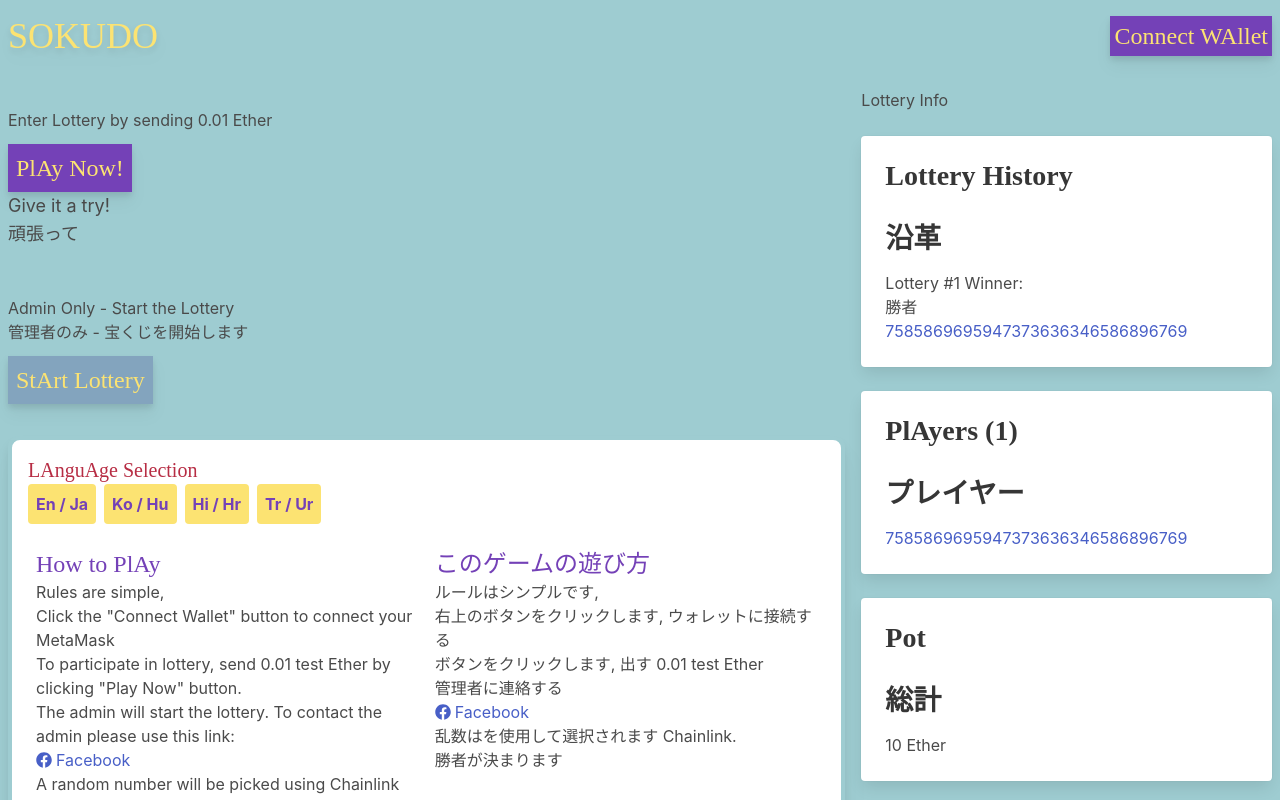
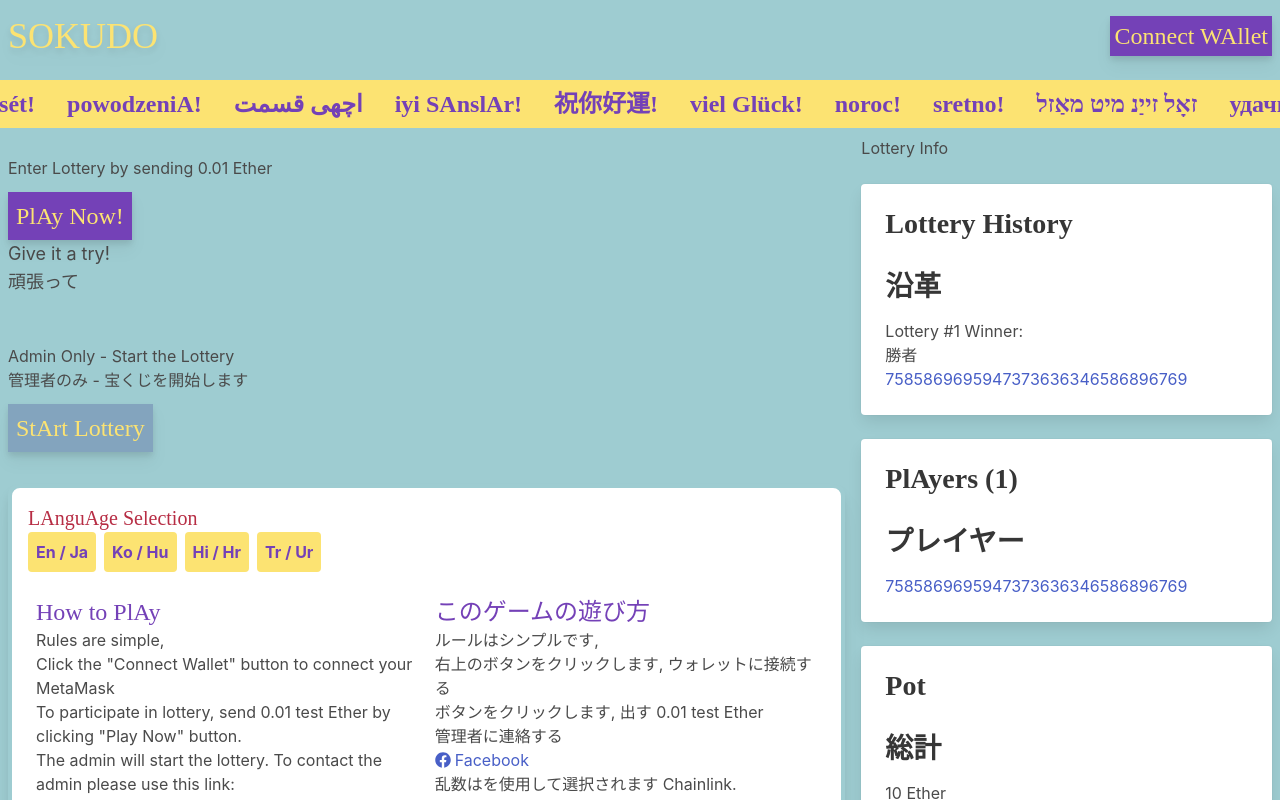
Before and after one commit to SJuras/Web3-Lottery, a Next.js app in the folder lottery-dapp/: page /lotterypage in a window 1280 px wide. Shown: the top 800 px of the page. Built offline with nearby package versions, Linux system fonts and the light colour scheme; a web font is replaced by a local one.

Commit message:
v1.3.5 Marquee added to lottery page.

```diff
--- a/lottery-dapp/pages/index.js
+++ b/lottery-dapp/pages/index.js
@@ -411,6 +411,11 @@ export default function Home() {
                   <h4 className="font-[Starduster] text-customYellow text-4xl font-bold drop-shadow-lg animate-[beep2_10s_ease-in-out_infinite]">ようこそ</h4>
                   <h4 className="font-[Starduster] text-customYellow text-4xl font-bold drop-shadow-lg animate-[beep3_10s_ease-in-out_infinite]">स्वागत</h4>
                 </div>
+                <div className="hidden md:block absolute bottom-0 right-10 text-right">
+                  <h4 className="font-[Starduster] text-customYellow text-4xl font-bold drop-shadow-lg animate-[beep1_10s_ease-in-out_infinite]">어서 오십시오</h4>
+                  <h4 className="font-[Starduster] text-customYellow text-4xl drop-shadow-lg animate-[beep2_10s_ease-in-out_infinite]">Üdvözöljük</h4>
+                  <h4 className="font-[Starduster] text-customYellow text-4xl drop-shadow-lg animate-[beep3_10s_ease-in-out_infinite]">Hos geldin</h4>
+                </div>
               </div>
             </div>
           </div>
--- a/lottery-dapp/pages/lotterypage.js
+++ b/lottery-dapp/pages/lotterypage.js
@@ -3,6 +3,8 @@ import Head from 'next/head'
 import Image from 'next/image'
 import Link from 'next/link'
 import styles from '../styles/Home.module.css'
+
+import Marquee from 'react-fast-marquee';
 
 import { FaFacebook } from "react-icons/fa";
 
@@ -43,6 +45,66 @@ export default function Home() {
         {/* main content */}
         <div className="w-full max-w-7xl mx-auto mt-4 mb-4">
           <section className="mt-5">
+
+            <div className="w-full h-12 bg-customYellow overflow-hidden flex items-center">
+              <Marquee pauseOnHover speed={80} gradient={false}>
+                <h4 className="text-2xl font-bold text-customPurple font-[Starduster] mx-4">
+                  Good luck!
+                </h4>
+                <h4 className="text-2xl font-bold text-customPurple font-[Starduster] mx-4 font-bold">
+                  행운을 빕니다!
+                </h4>
+                <h4 className="text-2xl font-bold text-customPurple font-[Starduster] mx-4">
+                  sok szerencsét!
+                </h4>
+                <h4 className="text-2xl font-bold text-customPurple font-[Starduster] mx-4">
+                  powodzeniA!
+                </h4>
+                <h4 className="text-2xl font-bold text-customPurple font-[Starduster] mx-4 font-bold">
+                  اچھی قسمت
+                </h4>
+                <h4 className="text-2xl font-bold text-customPurple font-[Starduster] mx-4">
+                  iyi SAnslAr!
+                </h4>
+                <h4 className="text-2xl font-bold text-customPurple font-[Starduster] mx-4 font-bold">
+                  祝你好運!
+                </h4>
+                <h4 className="text-2xl font-bold text-customPurple font-[Starduster] mx-4">
+                  viel Glück!
+                </h4>
+                <h4 className="text-2xl font-bold text-customPurple font-[Starduster] mx-4">
+                  noroc!
+                </h4>
+                <h4 className="text-2xl font-bold text-customPurple font-[Starduster] mx-4">
+                  sretno!
+                </h4>
+                <h4 className="text-2xl font-bold text-customPurple font-[Starduster] mx-4">
+                  זאָל זייַנ מיט מאַזל
+                </h4>
+                <h4 className="text-2xl font-bold text-customPurple font-[Starduster] mx-4 font-bold">
+                  удачи!
+                </h4>
+                <h4 className="text-2xl font-bold text-customPurple font-[Starduster] mx-4">
+                  NgikufiselA inhlAnhlA!
+                </h4>
+                <h4 className="text-2xl font-bold text-customPurple font-[Starduster] mx-4">
+                  buonA fortunA!
+                </h4>
+                <h4 className="text-2xl font-bold text-customPurple font-[Starduster] mx-4">
+                  幸運を!
+                </h4>
+                <h4 className="text-2xl font-bold text-customPurple font-[Starduster] mx-4">
+                  beAnnAchd leAt!
+                </h4>
+                <h4 className="text-2xl font-bold text-customPurple font-[Starduster] mx-4 font-bold">
+                  амжилт хүсье!
+                </h4>
+                <h4 className="text-2xl font-bold text-customPurple font-[Starduster] mx-4">
+                  onneA!
+                </h4>
+              </Marquee>
+            </div>
+
             <div className="flex flex-col md:flex-row">
               <div className="flex w-full md:w-2/3 flex-col h-full p-2">
                 <section className="md:mt-5">
@@ -385,6 +447,7 @@ export default function Home() {
                           <div className="w-full p-2">
                             <h2 className="text-center text-customYellow font-[Starduster]">Clouch.com</h2>
                             <p className="text-center">Crypto Wallet and Social Network</p>
+                            <p className="text-center">暗号通貨ウォレットとソーシャルネットワーク</p>
                           </div>
                         </div>
                       </div>
```
